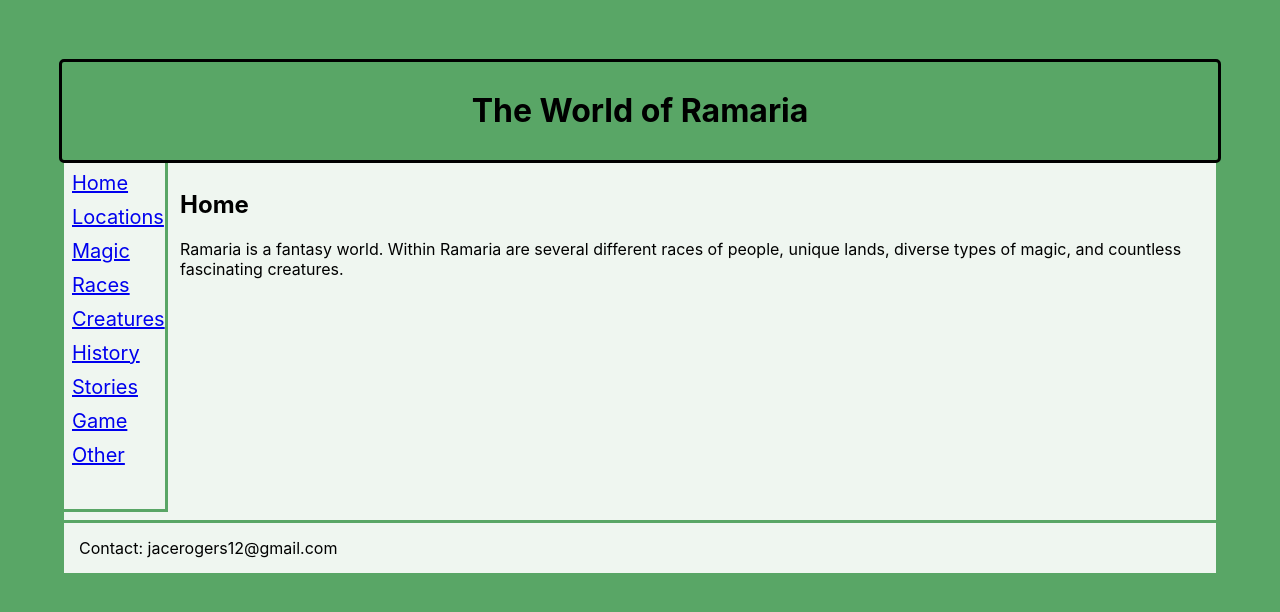
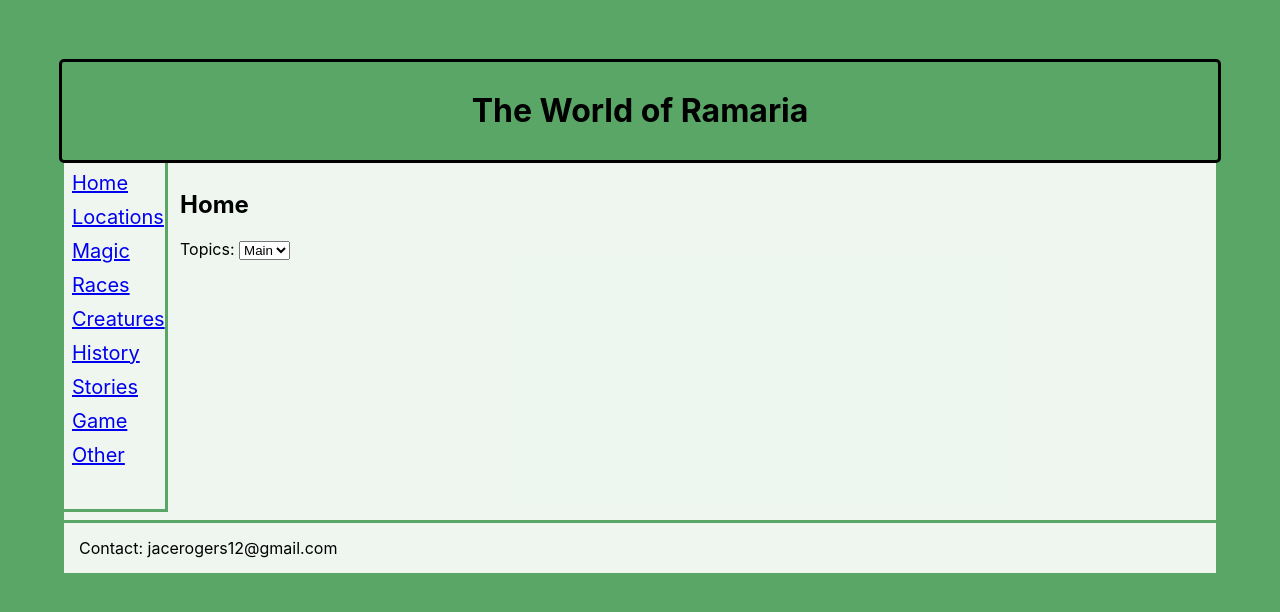
Before and after one commit to JaceRogers12/ramarian-world, a React (Create React App) app: page / in a window 1280 px wide. Shown: the top 612 px of the page. Built offline with nearby package versions, Linux system fonts and the light colour scheme.

Commit message:
added a topic selector and changed routes to a looped array

```diff
--- a/src/App.js
+++ b/src/App.js
@@ -1,32 +1,35 @@
 import './App.css';
+import React, {useState} from "react";
 import Header from "./Components/Header.js";
 import Navigation from "./Components/Navigation.js";
 import Content from "./Components/Content.js";
-import Locations from "./Components/Locations.js";
 import Footer from "./Components/Footer.js";
+import {information} from "./Information.js";
 import {Routes, Route} from "react-router-dom";
 
 function App() {
+  const [topic, setTopic] = useState("Main");
+
+  const routeChange = () => {
+    setTopic("Main")
+  }
+  const topicChange = (event) => {
+    setTopic(event.target.value)
+  }
 
   return (
     <div className="App" >
       <Header />
       <div className="main" >
-        <Navigation />
+        <Navigation routeChange={routeChange} />
         <Routes>
-          <Route path="/" element={<Content information={"Home"} />} />
-          <Route path="locations" element={<Content information={"Locations"} />} />
-          <Route path="magic" element={<Content information={"Magic"} />} />
-          <Route path="races" element={<Content information={"Races"} />} />
-          <Route path="creatures" element={<Content information={"Creatures"} />} />
-          <Route path="history" element={<Content information={"History"} />} />
-          <Route path="stories" element={<Content information={"Stories"} />} />
-          <Route path="game" element={<Content information={"Game"} />} />
-          <Route path="other" element={<Content information={"Other"} />} />
+          {information.Routes.map((route, i)=> {
+            return <Route path={route == "Home"? "/" : route.toLowerCase()} key={i}
+              element={<Content info={route} topic={topic} topicChange={topicChange} />}
+            />
+          })}
         </Routes>
       </div>
-
-
       <Footer />
     </div>
   );
--- a/src/Components/Content.js
+++ b/src/Components/Content.js
@@ -2,11 +2,25 @@ import React from "react";
 import {information} from "../Information";
 
 function Home (props) {
-    const info = props.information;
+    const {info, topic, topicChange} = props;
+
+    const optionsMaker = () => {
+        let result = [];
+        let count = 0;
+        for (let property in information[info]) {
+            result.push(<option value={property} key={count++}>{property}</option>)
+        }
+        return result;
+    }
+
+    //console.log(optionsMaker());
     return (
-        <div className="content">
+        <div className="content" >
             <h2>{info}</h2>
-            {information[info] && <p>{information[info]}</p>}
+            <span >Topics: </span>
+            <select name="topic" value={topic} onChange={event => topicChange(event)} >
+                {optionsMaker()}
+            </select>
         </div>
     )
 }
--- a/src/Components/Locations.js
+++ /dev/null
@@ -1,15 +0,0 @@
-import react from "react";
-
-//This file was an old idea of how to do things and is currently irrelevent.
-//I will delete it when I'm sure that I won't be needing it.
-
-function Locations () {
-    return (
-        <div className="content" >
-            <p>These are locations in Ramaria...</p>
-        </div>
-    )
-
-};
-
-export default Locations;
--- a/src/Components/Navigation.js
+++ b/src/Components/Navigation.js
@@ -1,18 +1,16 @@
-import react from "react";
+import React from "react";
+import {information} from "../Information.js";
 import {Link} from "react-router-dom";
 
-function Navigation () {
+function Navigation (props) {
+    const {routeChange} = props;
+
     return (
-        <div className="navigation">
-            <Link to="/" className="navLink" >Home</Link>
-            <Link to="locations" className="navLink" >Locations</Link>
-            <Link to="magic" className="navLink" >Magic</Link>
-            <Link to="races" className="navLink" >Races</Link>
-            <Link to="creatures" className="navLink" >Creatures</Link>
-            <Link to="history" className="navLink" >History</Link>
-            <Link to="stories" className="navLink" >Stories</Link>
-            <Link to="game" className="navLink" >Game</Link>
-            <Link to="other" className="navLink" >Other</Link>
+        <div className="navigation" onClick={() => routeChange()} >
+            {information.Routes.map((route, i) => {
+                return <Link to={route == "Home"? "/": route.toLowerCase()} key={i}
+                    className="navLink" >{route}</Link>
+            })}
         </div>
     )
 }
--- a/src/Information.js
+++ b/src/Information.js
@@ -1,9 +1,76 @@
-import react from "react";
-
 export const information = {
-    Home: `Ramaria is a fantasy world.
+    Routes: ["Home", "Locations", "Magic", "Races", "Creatures", "History", "Stories", "Game", "Other"],
+    Home: {
+        Main: `Ramaria is a fantasy world.
     Within Ramaria are several different races of people,
     unique lands,
     diverse types of magic,
-    and countless fascinating creatures.`
+    and countless fascinating creatures.`},
+    Locations: {
+        Main: "",
+        Orsira: "",
+        Ayu: "",
+        Mardenda: "",
+        Haldera: "",
+        Romar: "",
+        Tyarli: "",
+        Gorombu: "",
+        Coran: "",
+        Drygard: "",
+        Leyli: "",
+        Dureweald: "",
+        Irram: "",
+        Aburra: "",
+        Homeland: "",
+        Mardenin: "",
+        Duskar: "",
+        Orjalief: "",
+        Other: ""
+    },
+    Magic: {
+        Main: "",
+    },
+    Races: {
+        Main: "",
+        Human: "",
+        Ramu: "",
+        Jaiyu: "",
+        Marden: "",
+        Bordromar: "",
+        Teirim: "",
+        Swashim: "",
+        Altaens: "",
+        Ordim: "",
+        Haltani: "",
+    },
+    Creatures: {
+        Main: "",
+        People: "",
+        Plants: "",
+        Animals: "",
+        Monsters: "",
+        Terrors: "",
+        Dragons: "",
+        Divinities: "",
+        Elementals: "",
+        Constructs: "",
+        Undead: "",
+        Mutations: "",
+        Otherworldly: ""
+    },
+    History: {
+        Main: "",
+        Ages: "",
+        Religion: "",
+        Events: "",
+    },
+    Stories: {
+        Main: "",
+    },
+    Game: {
+        Main: "",
+    },
+    Other: {
+        Main: "",
+    }
 }
```
